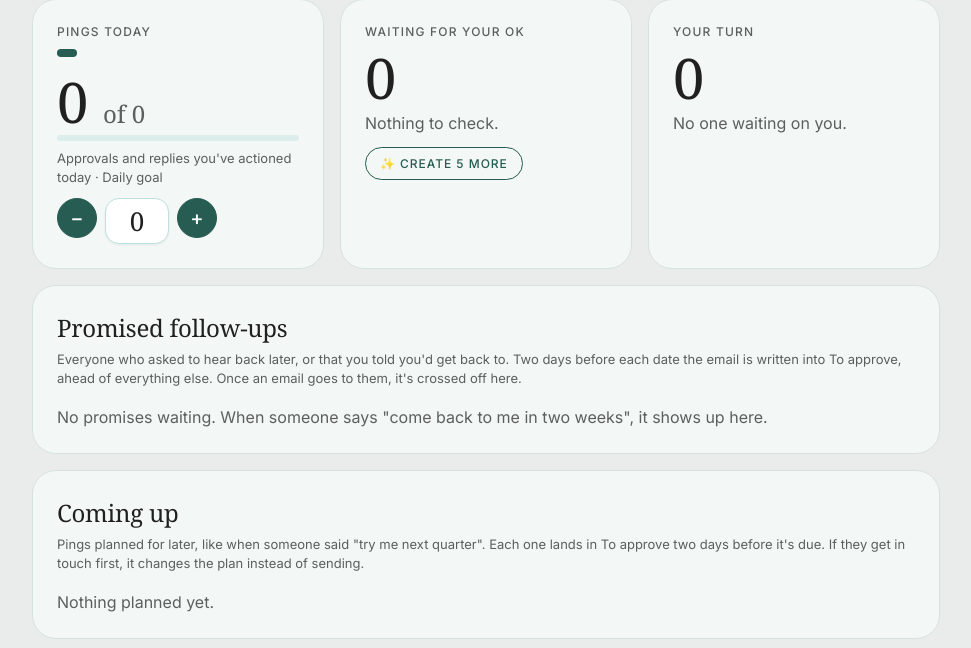
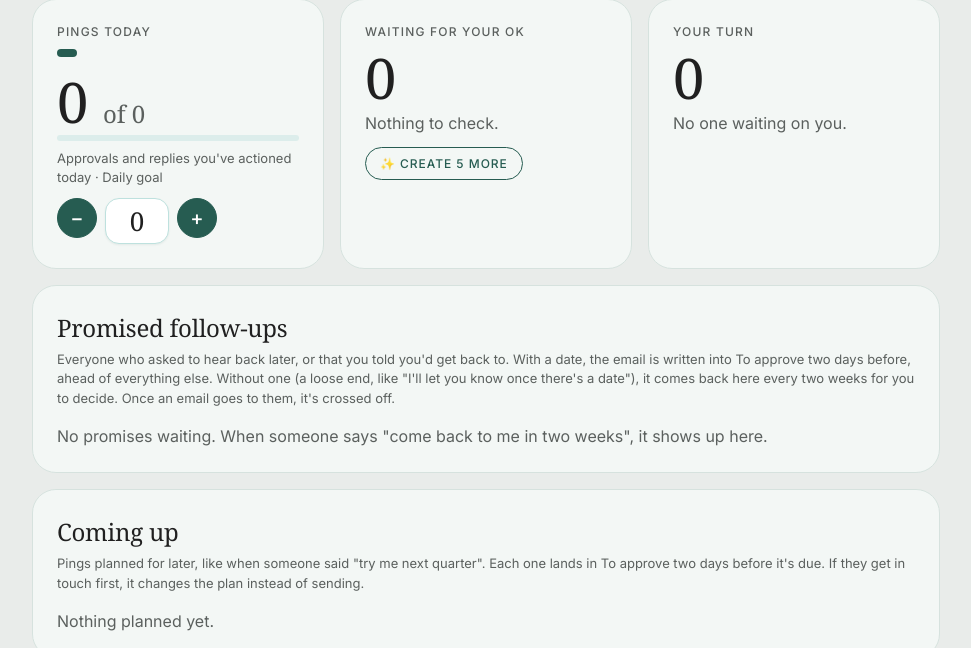
Before and after one commit to dannyzeemedia/w6-pings, a Flask app: page / in a window 1280 px wide. Shown: the part 297-945 px from the top of the page, without its empty margins (154-1125 px from the left). Run offline with Flask 3, Linux system fonts and the light colour scheme; the visitor is signed in with stand-in values (Sample User, id 1); data that the repository does not hold is empty; some libraries are stand-ins or nearby versions; some web fonts are replaced.

Commit message:
Loose ends: vague promises resurface on Today every two weeks for Karlie to decide (write it / light nudge / 2 weeks / a month / drop)
Co-Authored-By: Claude Opus 5.5 (1M context) <noreply@anthropic.com>
Claude-Session: https://claude.ai/code/session_013dnwiwW5gHpNcSwqxTwcTZ

```diff
--- a/app.py
+++ b/app.py
@@ -104,6 +104,14 @@ def when(s):
 @app.template_filter("mswhen")
 def mswhen(ms):
     return when(dt.datetime.fromtimestamp(ms / 1000, dt.timezone.utc))
+
+
+@app.template_filter("nicedate")
+def nicedate(s):
+    try:
+        return dt.date.fromisoformat(str(s)[:10]).strftime("%a %-d %b")
+    except ValueError:
+        return s
 
 
 @app.template_filter("datevalue")
@@ -313,6 +321,32 @@ def today():
     return render_template("today.html", s=f, sent_today=sent_today, n_yours=len(yours),
                            upcoming=upcoming, names=names, brands=brands_for(upcoming, "To Email"), handsoff=handsoff, partners=at.all_partners(),
                            promises=proms, pnames=pnames)
+
+
+@app.post("/promise/<cid>/act")
+@login_required
+def promise_act(cid):
+    """Karlie's call on a loose end: write something (her words go to the AI), remind her later, or drop it."""
+    c = at.get("contacts", cid)["fields"]
+    how = request.form.get("how", "")
+    text = (request.form.get("text") or "").strip()
+    today = dt.date.today()
+    if how in ("snooze14", "snooze30"):
+        at.update("contacts", cid, {"Call Back On": (today + dt.timedelta(days=14 if how == "snooze14" else 30)).isoformat()})
+        flash("Got it. It'll come back to you " + ("in two weeks." if how == "snooze14" else "in a month."))
+    elif how == "drop":
+        at.update("contacts", cid, {"Call Back On": None, "Call Back Loose": False, "Call Back Kept": today.isoformat()})
+        flash("Dropped. It won't come back.")
+    else:  # write something: her instruction (or a light nudge) goes to the AI, which drafts it into To approve
+        pid = (c.get("Partner") or [""])[0]
+        ask = (f"[auto {today.isoformat()} {pid}] Write to {c.get('Name') or ''} <{c.get('Email')}> about a loose end from our "
+               f"conversation: \"{(c.get('Call Back Why') or '')[:300]}\". Karlie says: {text or 'a light, friendly nudge to pick it back up'}."
+               f" Reply in the latest thread with them. Short.")
+        s_ = at.settings()
+        at.update("settings", s_["id"], {"Ping Requests": ((s_["fields"].get("Ping Requests") or "").rstrip() + "\n" + ask).strip()})
+        at.update("contacts", cid, {"Call Back On": (today + dt.timedelta(days=14)).isoformat()})  # back in 2 weeks if still open
+        celebrate("On it", f"Writing it now. It'll be in To approve in a few minutes.", "✍️")
+    return redirect(url_for("today") + "#promises")
 
 
 @app.post("/promise/<cid>/done")
--- a/engine.py
+++ b/engine.py
@@ -171,8 +171,10 @@ def _keep_promise(contact_id, email):
     if not c:
         return
     due = c["fields"].get("Call Back On")
-    if due and dt.date.today() >= dt.date.fromisoformat(due) - dt.timedelta(days=3):
-        at.update("contacts", c["id"], {"Call Back Kept": dt.date.today().isoformat(), "Call Back On": None})
+    loose = c["fields"].get("Call Back Loose")
+    if due and (loose or dt.date.today() >= dt.date.fromisoformat(due) - dt.timedelta(days=3)):
+        # a firm promise is kept by the email around its date; a loose end by any email to them after it was noted
+        at.update("contacts", c["id"], {"Call Back Kept": dt.date.today().isoformat(), "Call Back On": None, "Call Back Loose": False})
 
 
 def promises(w=None, horizon_days=60):
@@ -183,16 +185,21 @@ def promises(w=None, horizon_days=60):
         for cid in d["fields"].get("Contact", []):
             queued[cid] = d["fields"].get("Status")
     out = []
-    for c in at.list_records("contacts", "{Call Back On}!=''", fields=["Email", "Name", "Partner", "Status", "Call Back On", "Call Back Why"]):
+    for c in at.list_records("contacts", "{Call Back On}!=''", fields=["Email", "Name", "Partner", "Status", "Call Back On", "Call Back Why",
+                                                                     "Call Back Loose", "Call Back Set"]):
         f = c["fields"]
         if not f.get("Call Back On") or f.get("Status") not in (None, "Active"):
             continue
         due = dt.date.fromisoformat(f["Call Back On"])
         if (due - today).days > horizon_days:
             continue
-        state = ("drafted" if c["id"] in queued else "overdue" if due < today - dt.timedelta(days=1)
-                 else "due" if (due - today).days <= 2 else "upcoming")
-        out.append({"contact": c, "due": due, "why": f.get("Call Back Why") or "", "state": state})
+        if f.get("Call Back Loose"):  # no date was promised: resurface it for Karlie to decide, never write it by itself
+            state = "drafted" if c["id"] in queued else "checkin" if due <= today else "later"
+        else:
+            state = ("drafted" if c["id"] in queued else "overdue" if due < today - dt.timedelta(days=1)
+                     else "due" if (due - today).days <= 2 else "upcoming")
+        out.append({"contact": c, "due": due, "why": f.get("Call Back Why") or "", "state": state, "loose": bool(f.get("Call Back Loose")),
+                    "since": f.get("Call Back Set")})
     out.sort(key=lambda x: x["due"])
     return out
 
@@ -1282,9 +1289,11 @@ def apply(payload):
             if e.get("ai_tell_check"):
                 hf["Suggestion Check"] = _txt(e["ai_tell_check"], False)[:3000]
             at.update("log", e["handoff_log_id"], hf)
-        if e.get("contact_id") and e.get("call_back_on"):
-            at.update("contacts", e["contact_id"], {"Call Back On": str(e["call_back_on"])[:10],
-                                                    "Call Back Why": (e.get("call_back_why") or e.get("summary") or "")[:1000],
+        if e.get("contact_id") and (e.get("call_back_on") or e.get("loose_end")):
+            loose = bool(e.get("loose_end")) and not e.get("call_back_on")
+            when = str(e.get("call_back_on") or (dt.date.today() + dt.timedelta(days=14)).isoformat())[:10]
+            at.update("contacts", e["contact_id"], {"Call Back On": when, "Call Back Loose": loose,
+                                                    "Call Back Why": (e.get("call_back_why") or e.get("loose_end") or e.get("summary") or "")[:1000],
                                                     "Call Back Set": dt.date.today().isoformat(), "Call Back Kept": None})
         if e.get("contact_id") and (e.get("contact_away_until") or e.get("contact_left")):
             upd = {}
--- a/static/style.css
+++ b/static/style.css
@@ -814,3 +814,11 @@ details.rcpts .hint { padding-left: 74px; }
 .plan.promise .pstate { display: inline-block; margin-left: 8px; font-size: 11.5px; font-weight: 600; padding: 2px 9px; border-radius: 99px; background: var(--mint-2); color: var(--green); }
 .plan.promise.due .pstate, .plan.promise.drafted .pstate { background: var(--amber-bg); color: #6b4e00; }
 .plan.promise.overdue .pstate { background: var(--red-bg); color: var(--red); }
+
+/* Today: loose ends waiting on Karlie's call */
+.loose-end { border: 1px solid var(--amber-line); background: color-mix(in srgb, var(--amber-bg) 70%, var(--card)); border-radius: var(--r-sm); padding: 12px 14px; margin-bottom: 10px; display: grid; gap: 8px; }
+.loose-end .pstate { display: inline-block; margin-left: 8px; font-size: 11.5px; font-weight: 600; padding: 2px 9px; border-radius: 99px; background: var(--amber-bg); color: #6b4e00; border: 1px solid var(--amber-line); }
+.loose-quote { font-size: 14px; color: var(--ink-2); font-style: italic; }
+.loose-form { display: grid; gap: 8px; }
+.loose-form .row { margin: 0; flex-wrap: wrap; gap: 8px; }
+.plan.promise.later .pstate { background: var(--amber-bg); color: #6b4e00; }
--- a/templates/base.html
+++ b/templates/base.html
@@ -8,7 +8,7 @@
 <link rel="preconnect" href="https://fonts.googleapis.com">
 <link href="https://fonts.googleapis.com/css2?family=Inter:wght@400;500;600&display=swap" rel="stylesheet">
 <link href="https://api.fontshare.com/v2/css?f[]=gambetta@400&display=swap" rel="stylesheet">
-<link rel="stylesheet" href="{{ url_for('static', filename='style.css') }}?v=45" data-turbo-track="reload">
+<link rel="stylesheet" href="{{ url_for('static', filename='style.css') }}?v=46" data-turbo-track="reload">
 <script type="module" src="https://cdn.jsdelivr.net/npm/@hotwired/turbo@8.0.12/dist/turbo.es2017-esm.js"></script>
 <meta name="turbo-prefetch" content="true">
 </head><body class="{% block bodyclass %}{% endblock %}">
--- a/templates/today.html
+++ b/templates/today.html
@@ -52,11 +52,28 @@
 </div>{% endif %}
 <div class="card" id="promises">
   <h2>Promised follow-ups</h2>
-  <p class="muted tiny" style="margin:4px 0 8px">Everyone who asked to hear back later, or that you told you'd get back to. Two days before each date the email is written into To approve, ahead of everything else. Once an email goes to them, it's crossed off here.</p>
-  {% for p in promises %}{% set cf = p.contact.fields %}
+  <p class="muted tiny" style="margin:4px 0 8px">Everyone who asked to hear back later, or that you told you'd get back to. With a date, the email is written into To approve two days before, ahead of everything else. Without one (a loose end, like "I'll let you know once there's a date"), it comes back here every two weeks for you to decide. Once an email goes to them, it's crossed off.</p>
+  {% for p in promises|selectattr('state','equalto','checkin') %}{% set cf = p.contact.fields %}
+  <div class="loose-end">
+    <div><strong>{{ cf.get('Name') or cf.get('Email') }}</strong>{% for pid in cf.get('Partner', []) %}<span class="muted"> · {{ pnames.get(pid) }}</span>{% endfor %}
+      <span class="pstate">Loose end{% if p.since %} · open since {{ p.since|nicedate }}{% endif %}</span></div>
+    {% if p.why %}<div class="loose-quote">"{{ p.why }}"</div>{% endif %}
+    <form method="post" action="{{ url_for('promise_act', cid=p.contact.id) }}" class="loose-form">
+      <input type="text" name="text" placeholder="What do you want to do? e.g. nudge him, say we're aiming for November" autocomplete="off">
+      <div class="row">
+        <button name="how" value="write">Write it</button>
+        <button class="ghost small" name="how" value="write" formnovalidate onclick="this.form.text.value=''">Light nudge</button>
+        <button class="ghost small" name="how" value="snooze14">In 2 weeks</button>
+        <button class="ghost small" name="how" value="snooze30">In a month</button>
+        <button class="danger small" name="how" value="drop">Drop it</button>
+      </div>
+    </form>
+  </div>
+  {% endfor %}
+  {% for p in promises|rejectattr('state','equalto','checkin') %}{% set cf = p.contact.fields %}
   <div class="plan promise {{ p.state }}">
     <div><strong>{{ cf.get('Name') or cf.get('Email') }}</strong>{% for pid in cf.get('Partner', []) %}<span class="muted"> · {{ pnames.get(pid) }}</span>{% endfor %}
-      <span class="pstate">{{ {'upcoming': p.due.strftime('%a %-d %b'), 'due': 'Due ' ~ p.due.strftime('%a %-d %b') ~ ', being written', 'drafted': 'In To approve, due ' ~ p.due.strftime('%a %-d %b'), 'overdue': 'Overdue since ' ~ p.due.strftime('%a %-d %b')}[p.state] }}</span>
+      <span class="pstate">{{ {'upcoming': p.due.strftime('%a %-d %b'), 'due': 'Due ' ~ p.due.strftime('%a %-d %b') ~ ', being written', 'drafted': 'In To approve, due ' ~ p.due.strftime('%a %-d %b'), 'overdue': 'Overdue since ' ~ p.due.strftime('%a %-d %b'), 'later': 'Loose end · check in ' ~ p.due.strftime('%a %-d %b')}[p.state] }}</span>
       {% if p.why %}<div class="muted tiny">"{{ p.why }}"</div>{% endif %}</div>
     <form method="post" action="{{ url_for('promise_done', cid=p.contact.id) }}"><button class="ghost small" title="No email needed for this one">Not needed</button></form>
   </div>
```
